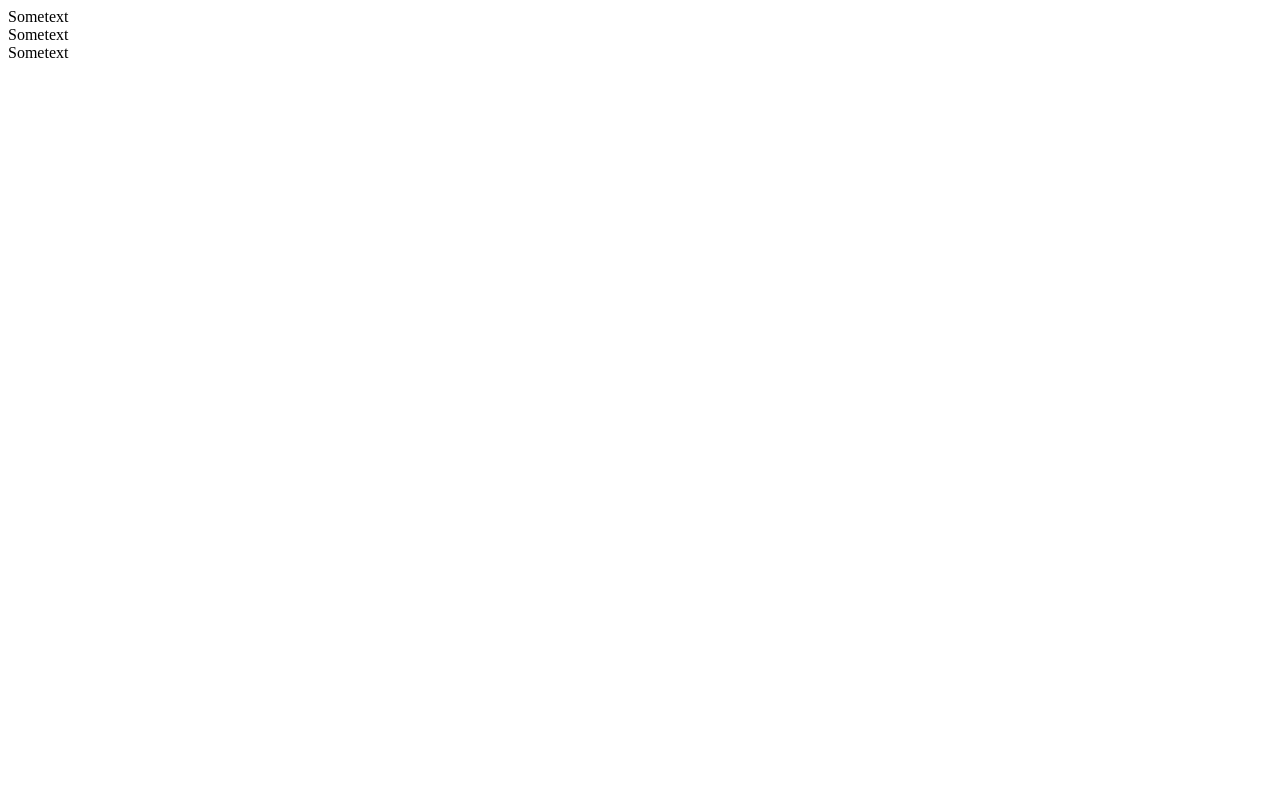
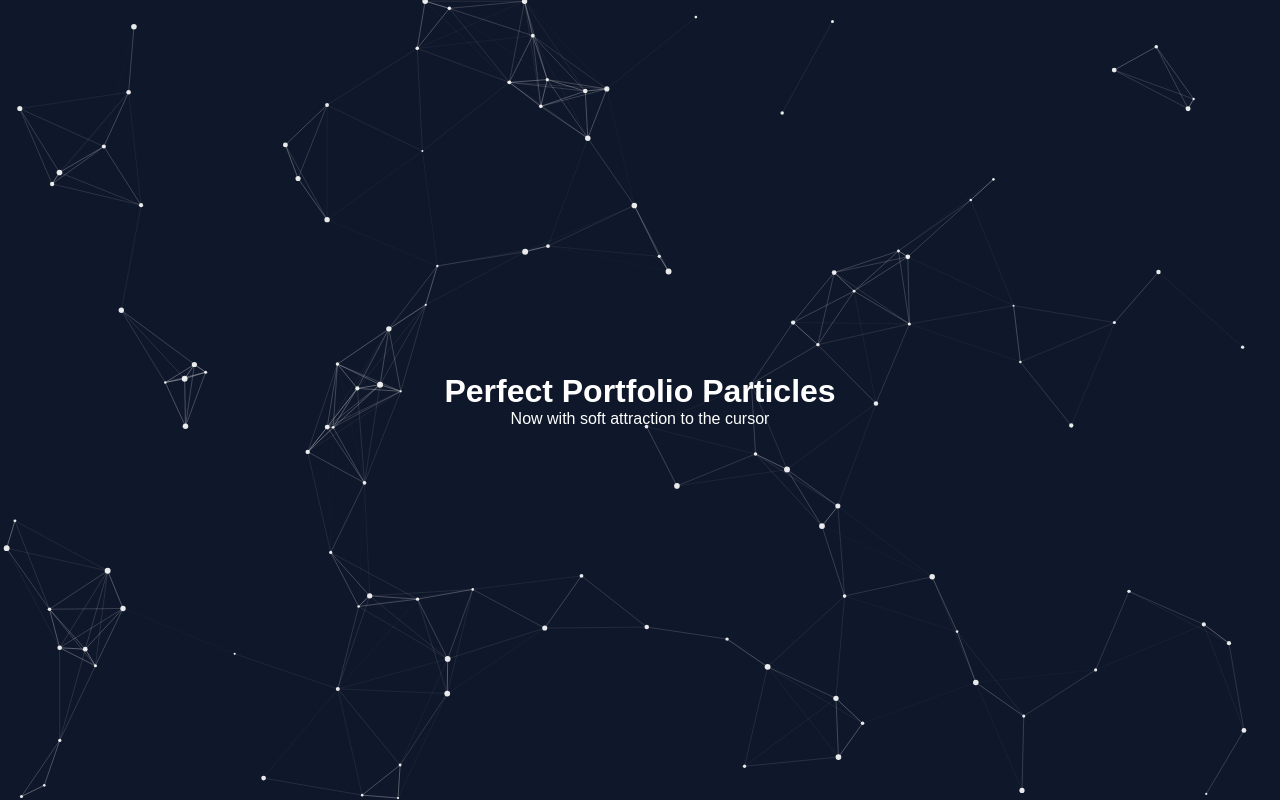
Before and after one commit to ARafay0001/Portfolio, a plain HTML site: page index.html in a window 1280 px wide. Drawn offline with Linux system fonts and the light colour scheme.

Commit message:
adding partical background

```diff
--- a/index.html
+++ b/index.html
@@ -1,18 +1,175 @@
 <!DOCTYPE html>
 <html lang="en">
 <head>
-    <meta charset="UTF-8">
-    <meta name="viewport" content="width=device-width, initial-scale=1.0">
-    <title>Document</title>
-    <style>
+  <meta charset="UTF-8" />
+  <meta name="viewport" content="width=device-width, initial-scale=1.0" />
+  <title>Portfolio Accurate Particles</title>
+  <style>
+    * {
+      margin: 0;
+      padding: 0;
+      box-sizing: border-box;
+    }
 
-    </style>
+    body {
+      overflow: hidden;
+      background: #0f172a;
+      font-family: "Poppins", sans-serif;
+      color: white;
+    }
+
+    canvas {
+      position: fixed;
+      top: 0;
+      left: 0;
+      width: 100%;
+      height: 100%;
+      z-index: -1;
+    }
+
+    .content {
+      position: relative;
+      z-index: 10;
+      height: 100vh;
+      display: flex;
+      align-items: center;
+      justify-content: center;
+      flex-direction: column;
+      text-align: center;
+    }
+  </style>
 </head>
 <body>
-    <div class="slider">
-        <div class="first">Sometext </div>
-        <div class="second">Sometext </div>
-        <div class="third">Sometext </div>
-    </div>
+  <canvas id="bg"></canvas>
+
+  <div class="content">
+    <h1>Perfect Portfolio Particles</h1>
+    <p>Now with soft attraction to the cursor</p>
+  </div>
+
+  <script>
+    const canvas = document.getElementById("bg");
+    const ctx = canvas.getContext("2d");
+
+    let width = (canvas.width = window.innerWidth);
+    let height = (canvas.height = window.innerHeight);
+
+    const mouse = { x: null, y: null };
+    window.addEventListener("mousemove", (e) => {
+      mouse.x = e.x;
+      mouse.y = e.y;
+    });
+    window.addEventListener("mouseout", () => {
+      mouse.x = null;
+      mouse.y = null;
+    });
+    window.addEventListener("resize", () => {
+      width = canvas.width = window.innerWidth;
+      height = canvas.height = window.innerHeight;
+      init();
+    });
+
+    const numParticles = 120;
+    const connectDist = 130;
+    const attractRadius = 100; // only close ones get pulled
+    const attractStrength = 0.03; // how fast they move toward cursor
+
+    let particles = [];
+
+    class Particle {
+      constructor() {
+        this.x = Math.random() * width;
+        this.y = Math.random() * height;
+        this.vx = (Math.random() - 0.5) * 0.6;
+        this.vy = (Math.random() - 0.5) * 0.6;
+        this.size = Math.random() * 2 + 1;
+      }
+
+      move() {
+        this.x += this.vx;
+        this.y += this.vy;
+
+        // bounce edges
+        if (this.x < 0 || this.x > width) this.vx *= -1;
+        if (this.y < 0 || this.y > height) this.vy *= -1;
+
+        // soft attraction (subtle magnetic effect)
+        if (mouse.x && mouse.y) {
+          const dx = mouse.x - this.x;
+          const dy = mouse.y - this.y;
+          const dist = Math.sqrt(dx * dx + dy * dy);
+
+          if (dist < attractRadius) {
+            // move slightly toward mouse
+            this.x += dx * attractStrength * (1 - dist / attractRadius);
+            this.y += dy * attractStrength * (1 - dist / attractRadius);
+          }
+        }
+      }
+
+      draw() {
+        ctx.beginPath();
+        ctx.arc(this.x, this.y, this.size, 0, Math.PI * 2);
+        ctx.fillStyle = "rgba(255,255,255,0.9)";
+        ctx.fill();
+      }
+    }
+
+    function init() {
+      particles = [];
+      for (let i = 0; i < numParticles; i++) {
+        particles.push(new Particle());
+      }
+    }
+
+    function connect() {
+      for (let i = 0; i < particles.length; i++) {
+        for (let j = i + 1; j < particles.length; j++) {
+          const dx = particles[i].x - particles[j].x;
+          const dy = particles[i].y - particles[j].y;
+          const dist = Math.sqrt(dx * dx + dy * dy);
+
+          if (dist < connectDist) {
+            const opacity = 1 - dist / connectDist;
+            ctx.beginPath();
+            ctx.strokeStyle = `rgba(255,255,255,${opacity * 0.4})`;
+            ctx.lineWidth = 1;
+            ctx.moveTo(particles[i].x, particles[i].y);
+            ctx.lineTo(particles[j].x, particles[j].y);
+            ctx.stroke();
+          }
+        }
+
+        // mouse connections
+        if (mouse.x !== null && mouse.y !== null) {
+          const dx = mouse.x - particles[i].x;
+          const dy = mouse.y - particles[i].y;
+          const dist = Math.sqrt(dx * dx + dy * dy);
+
+          if (dist < connectDist) {
+            const opacity = 1 - dist / connectDist;
+            ctx.beginPath();
+            ctx.strokeStyle = `rgba(255,255,255,${opacity * 0.6})`;
+            ctx.moveTo(particles[i].x, particles[i].y);
+            ctx.lineTo(mouse.x, mouse.y);
+            ctx.stroke();
+          }
+        }
+      }
+    }
+
+    function animate() {
+      ctx.clearRect(0, 0, width, height);
+      for (let p of particles) {
+        p.move();
+        p.draw();
+      }
+      connect();
+      requestAnimationFrame(animate);
+    }
+
+    init();
+    animate();
+  </script>
 </body>
 </html>
```
